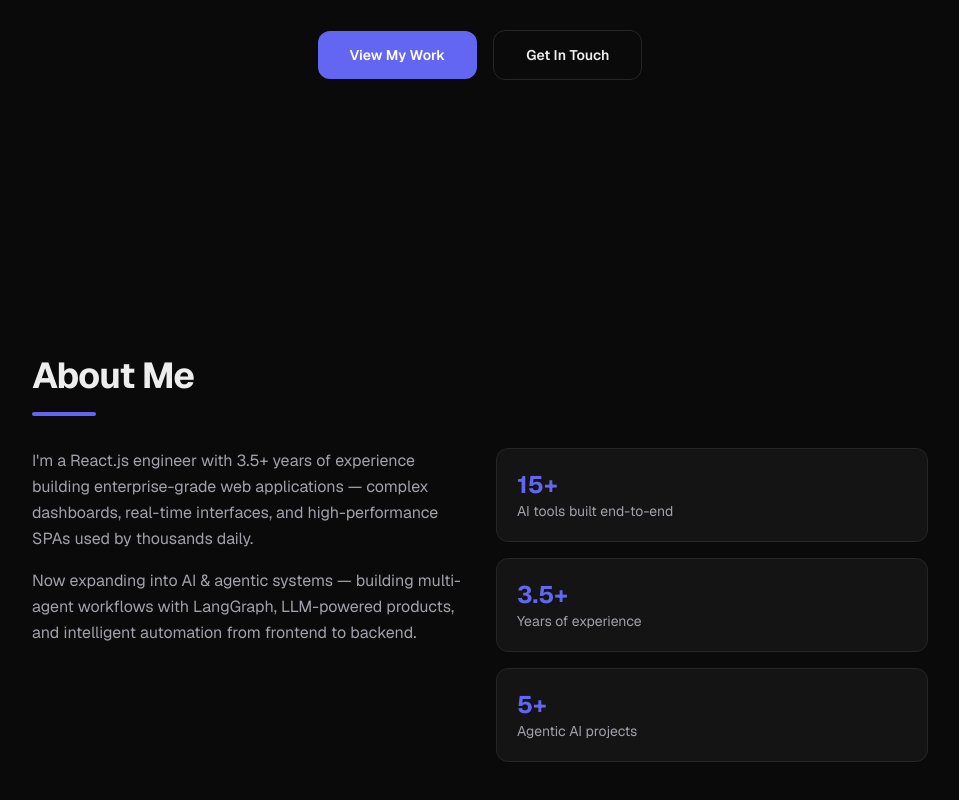
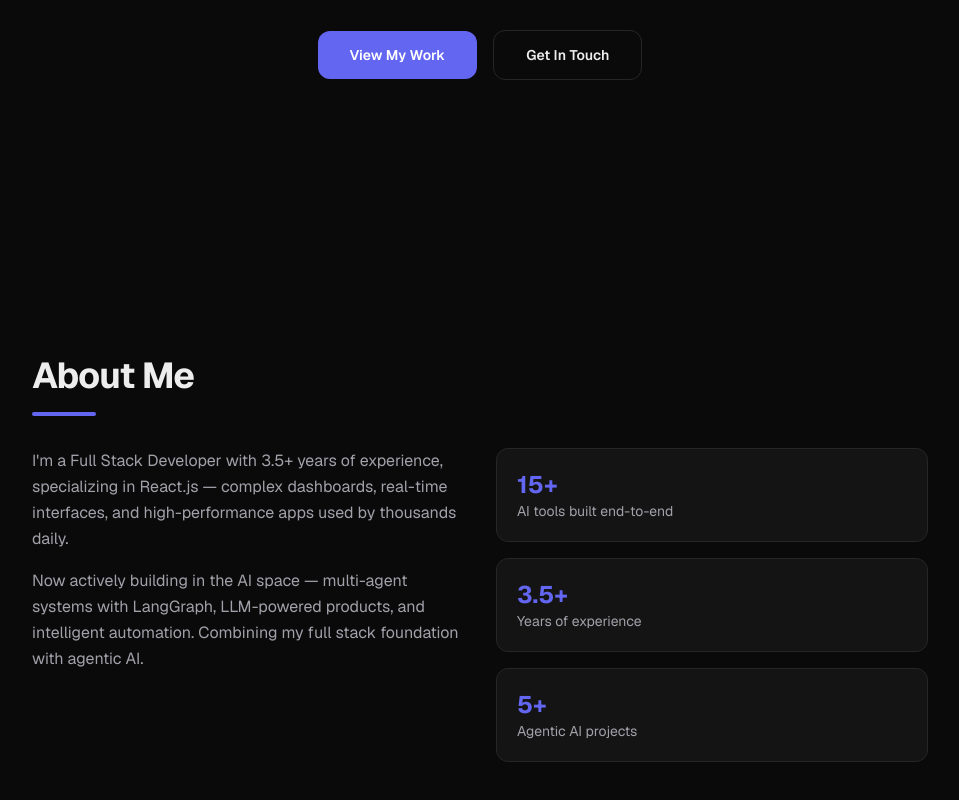
Before and after one commit to deepshukla08/deepshukla08.github.io, a Next.js app: page / in a window 1280 px wide. Shown: the part 540-1340 px from the top of the page, without its empty margins (160-1119 px from the left). Built offline with nearby package versions, Linux system fonts and the light colour scheme.

Commit message:
Full Stack + React specialist + AI interest positioning

```diff
--- a/src/app/layout.tsx
+++ b/src/app/layout.tsx
@@ -13,9 +13,9 @@ const geistMono = Geist_Mono({
 });
 
 export const metadata: Metadata = {
-  title: "Deep Shukla — React.js Engineer & AI Developer",
+  title: "Deep Shukla — Full Stack Developer | React.js Specialist",
   description:
-    "Portfolio of Deep Shukla — React.js specialist building scalable web applications and AI-powered agentic systems.",
+    "Portfolio of Deep Shukla — Full Stack Developer specializing in React.js, now building AI-powered agentic systems.",
 };
 
 export default function RootLayout({
--- a/src/components/About.tsx
+++ b/src/components/About.tsx
@@ -9,15 +9,14 @@ export function About() {
         <div className="grid gap-8 md:grid-cols-2">
           <div className="space-y-4 text-muted leading-relaxed">
             <p>
-              I&apos;m a React.js engineer with 3.5+ years of experience
-              building enterprise-grade web applications — complex dashboards,
-              real-time interfaces, and high-performance SPAs used by thousands
-              daily.
+              I&apos;m a Full Stack Developer with 3.5+ years of experience,
+              specializing in React.js — complex dashboards, real-time
+              interfaces, and high-performance apps used by thousands daily.
             </p>
             <p>
-              Now expanding into AI &amp; agentic systems — building multi-agent
-              workflows with LangGraph, LLM-powered products, and intelligent
-              automation from frontend to backend.
+              Now actively building in the AI space — multi-agent systems
+              with LangGraph, LLM-powered products, and intelligent automation.
+              Combining my full stack foundation with agentic AI.
             </p>
           </div>
           <div className="space-y-4">
--- a/src/components/Hero.tsx
+++ b/src/components/Hero.tsx
@@ -3,7 +3,7 @@ export function Hero() {
     <section className="flex min-h-screen items-center justify-center px-6 pt-20">
       <div className="mx-auto max-w-4xl text-center">
         <div className="mb-6 inline-block rounded-full border border-card-border bg-card px-4 py-1.5 text-sm text-muted">
-          React.js Engineer · AI &amp; Agentic Systems
+          Full Stack Developer · React.js Specialist · AI Enthusiast
         </div>
         <h1 className="mb-6 text-5xl font-bold leading-tight tracking-tight sm:text-7xl">
           Hi, I&apos;m{" "}
```
